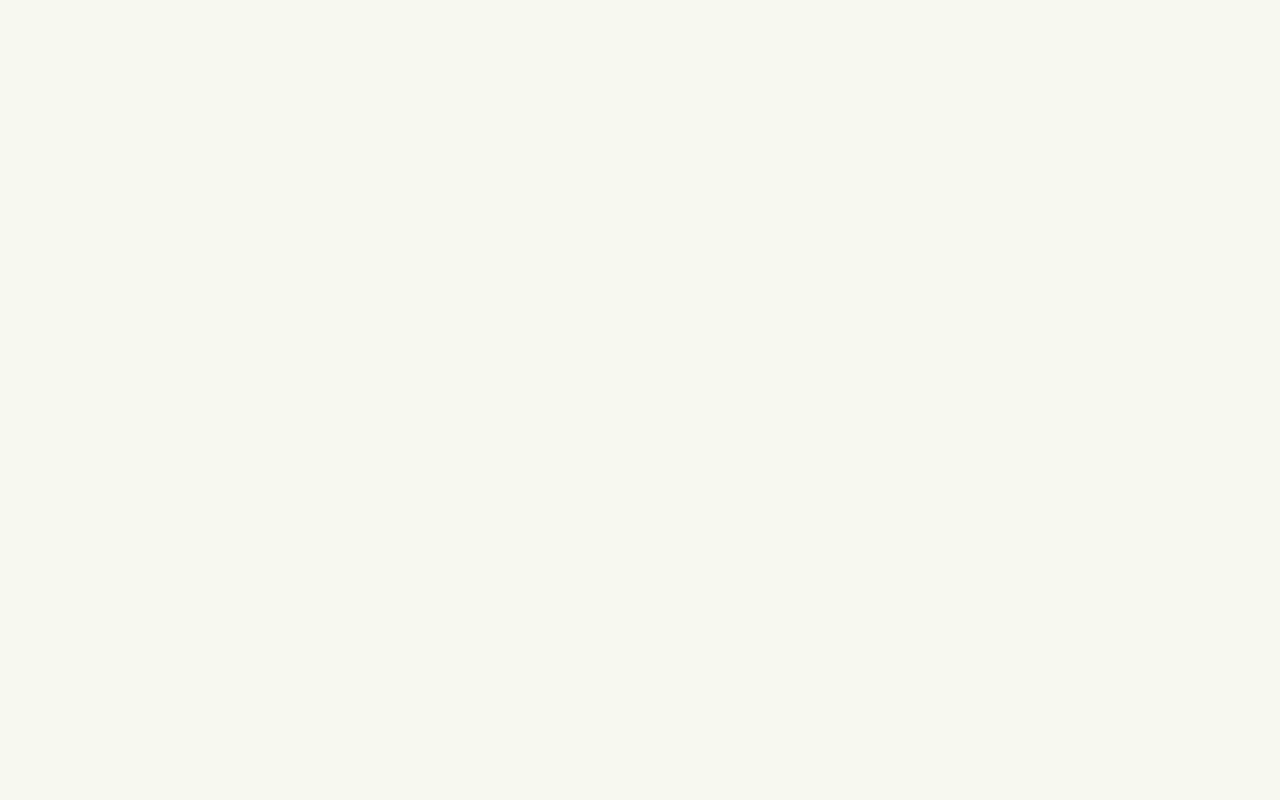
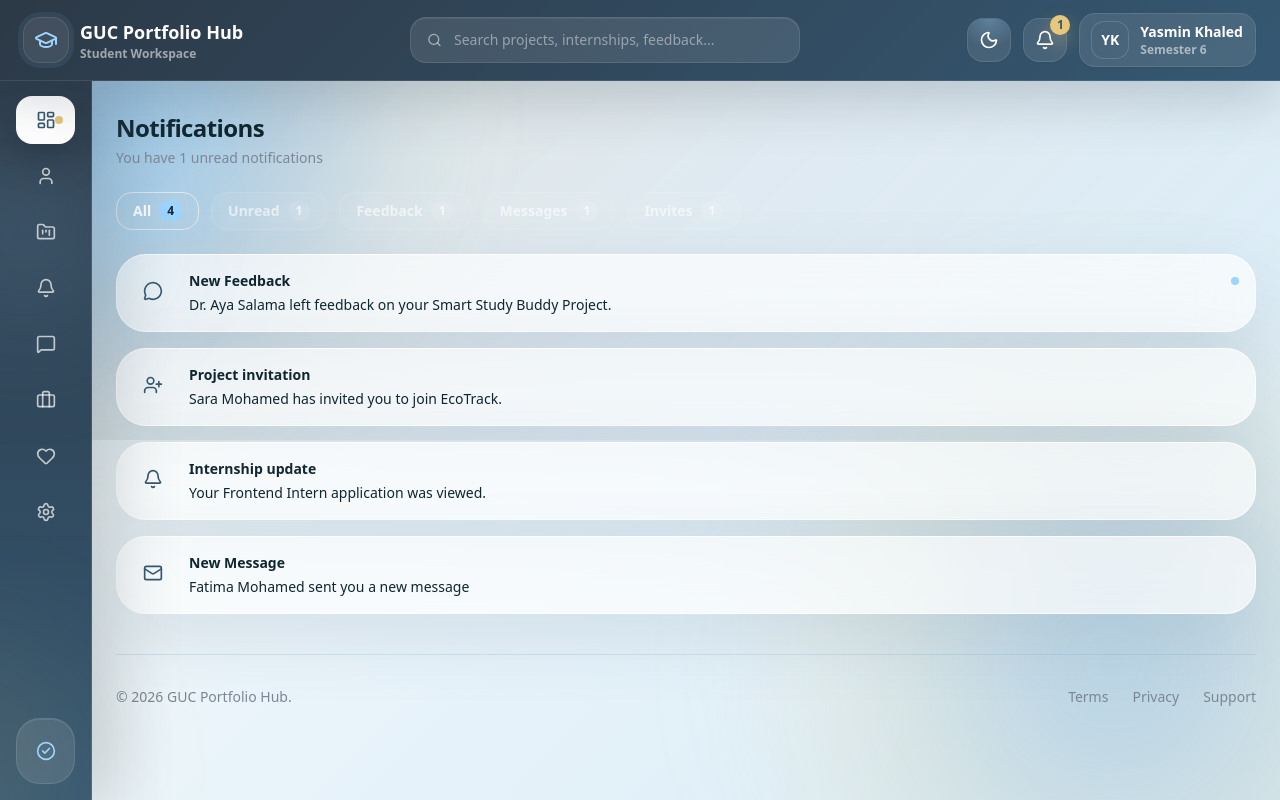
Before and after one commit to xxjessiexx/GUC-Portfolio-Hub, a React (Vite) app in the folder MS2/: page /notifications in a window 1280 px wide. Before the commit this address had no page. Built offline with nearby package versions, Linux system fonts and the light colour scheme.

Commit message:
added a notifications page

```diff
--- a/MS2/src/App.jsx
+++ b/MS2/src/App.jsx
@@ -10,7 +10,8 @@ import ForgotPassword from "./pages/forgot-password";
 import EditProfile from "./pages/EditProfile";
 import FloatingCTA from "./components/ui/FloatingCTA";
 import CreateNewProject from "./pages/CreateNewProject";
-import SetPassword from "./pages/SetPassword"
+import SetPassword from "./pages/SetPassword";
+import Notifications from "./pages/Notifications";
 
 import { UserProfileProvider } from "./context/UserProfileContext";
 
@@ -56,6 +57,8 @@ export default function App() {
             element={<Login users={users} setCurrentUser={setCurrentUser} />}
           />
 
+          <Route path="/notifications" element={<Notifications />} />
+
           <Route
             path="/register"
             element={<Register addUser={addUser} />}
--- a/MS2/src/components/layout/TopNav.jsx
+++ b/MS2/src/components/layout/TopNav.jsx
@@ -4,16 +4,22 @@ import { ThemeToggle } from "@/components/ui/ThemeToggle";
 import { easeOutExpo, tapScale } from "@/lib/motionVariants";
 import { Link } from "react-router-dom";
 import { useUserProfile } from "@/context/UserProfileContext";
+import { useNavigate } from "react-router-dom";
 
-export default function TopNav({ notifications = [] }) {
+export default function TopNav({ notifications}) {
   const unread = notifications.filter((n) => n.unread).length;
   const { profile } = useUserProfile();
+
+  const navigate = useNavigate();
 
   const initials = profile.name
     .split(" ")
     .map((part) => part[0])
     .join("")
     .slice(0, 2);
+  const handleNotificationsClick = () => {
+  navigate("/Notifications");
+};
 
   return (
     <header className="fixed left-0 right-0 top-0 z-50 border-b border-white/10 bg-[linear-gradient(135deg,var(--dark),var(--primary))] text-white shadow-[0_18px_55px_rgba(44,57,71,0.22)] backdrop-blur-2xl">
@@ -46,6 +52,7 @@ export default function TopNav({ notifications = [] }) {
 
           <motion.button
             type="button"
+            onClick={handleNotificationsClick}
             whileHover={{ y: -3 }}
             whileTap={tapScale}
             transition={{ duration: 0.22, ease: easeOutExpo }}
--- /dev/null
+++ b/MS2/src/components/notificationPage/notificationCard.jsx
@@ -0,0 +1,32 @@
+import { AppCard } from "../ui/AppCard";
+
+export default function NotificationCard({ icon, title, description, unread }) {
+  return (
+    <AppCard className="p-4 flex items-start gap-4 border border-white/10 bg-white/5 backdrop-blur-xl">
+
+      {/* Optional Icon */}
+<div className="flex h-10 w-10 items-center justify-center text-[color:var(--primary)]">
+  {icon}
+</div>
+
+
+      {/* Content */}
+      <div className="flex-1 space-y-1">
+        <div className="flex items-center justify-between">
+          <h2 className="text-sm font-bold text-[color:var(--ink)">
+            {title}
+          </h2>
+
+          {/* Unread dot */}
+          {unread && (
+            <span className="h-2 w-2 rounded-full bg-[color:var(--accent)]" />
+          )}
+        </div>
+
+        <p className="text-sm text-[color:var(--muted)">
+          {description}
+        </p>
+      </div>
+    </AppCard>
+  );
+}
--- /dev/null
+++ b/MS2/src/components/notificationPage/notificationTabs.jsx
@@ -0,0 +1,96 @@
+import { useState } from "react";
+import { motion } from "framer-motion";
+import { AppCard } from "@/components/ui/AppCard";
+import NotificationCard from "./notificationCard";
+import { MessageCircle, Bell, Mail, UserPlus } from "lucide-react";
+
+export default function NotificationsTabs({ notifications }) {
+const [activeTab, setActiveTab] = useState("all");
+const iconMap = {
+  feedback: <MessageCircle className="h-5 w-5" />,
+  message: <Mail className="h-5 w-5" />,
+  invite: <UserPlus className="h-5 w-5" />,
+  default: <Bell className="h-5 w-5" />,
+};
+
+const tabs = [
+    { key: "all", label: "All" },
+    { key: "unread", label: "Unread" },
+    { key: "feedback", label: "Feedback" },
+    { key: "messages", label: "Messages" },
+    { key: "invites", label: "Invites" },
+];
+
+const filteredNotifications = notifications.filter((n) => {
+    if (activeTab === "unread") return n.unread;
+    if (activeTab === "feedback") return n.type === "feedback";
+    if (activeTab === "messages") return n.type === "message";
+    if (activeTab === "invites") return n.type === "invite";
+    return true;
+});
+const counts = {
+all: notifications.length,
+unread: notifications.filter(n => n.unread).length,
+feedback: notifications.filter(n => n.type === "feedback").length,
+messages: notifications.filter(n => n.type === "message").length,
+invites: notifications.filter(n => n.type === "invite").length,
+};
+
+return (
+    <div className="space-y-6">
+    {/* Tabs */}
+   <div className="flex flex-wrap gap-3">
+  {tabs.map((tab) => {
+    const isActive = activeTab === tab.key;
+
+    return (
+      <motion.button
+        key={tab.key}
+        onClick={() => setActiveTab(tab.key)}
+        whileHover={{ y: -2 }}
+        whileTap={{ scale: 0.96 }}
+        className={`flex items-center gap-2 rounded-2xl px-4 py-2 text-sm font-semibold transition-all duration-300 border
+          ${
+            isActive
+              ? "border-[color:var(--ink)]/40 bg-[color:var(--ink)]/15 text-white shadow-[0_6px_20px_rgba(156,213,255,0.2)]"
+              : "border-white/10 bg-white/5 text-white/60 hover:text-white hover:bg-white/10"
+          }`}
+      >
+        <span>{tab.label}</span>
+
+        {/* Count badge */}
+        <span
+          className={`rounded-full px-2 py-0.5 text-xs font-bold
+            ${
+              isActive
+                ? "bg-[color:var(--accent)] text-[color:var(--ink)]"  //first affect the number circle
+                : "bg-white/10 text-white/70"
+            }`}
+        >
+          {counts[tab.key]}
+        </span>
+      </motion.button>
+    );
+  })}
+</div>
+
+      {/* Content */}
+    <div className="space-y-4">
+        {filteredNotifications.length === 0 ? (
+        <p className="text-sm text-white/50">No notifications</p>
+        ) : (
+        filteredNotifications.map((n) => (
+  <NotificationCard
+    key={n.id}
+    title={n.title}
+    description={n.text}
+    unread={n.unread}
+    icon={iconMap[n.type] || iconMap.default}
+
+  />
+))
+        )}
+    </div>
+    </div>
+);
+}
--- a/MS2/src/data/studentDashboardData.js
+++ b/MS2/src/data/studentDashboardData.js
@@ -1,3 +1,5 @@
+
+
 export const student = {
   name: "Yasmin Khaled",
   email: "yasmin.khaled@student.guc.edu.eg",
@@ -50,9 +52,10 @@ export const projects = [
 ];
 
 export const notifications = [
-  { title: "New instructor feedback", text: "Dr. Aya commented on Smart Study Buddy.", unread: true },
-  { title: "Project invitation", text: "You were invited to join EcoTrack.", unread: true },
-  { title: "Internship update", text: "Your Frontend Intern application was viewed.", unread: false },
+  { title: "New Feedback", text: "Dr. Aya Salama left feedback on your Smart Study Buddy Project.", unread: true, type:"feedback" },
+  { title: "Project invitation", text: "Sara Mohamed has invited you to join EcoTrack.", unread: false, type:"invite" },
+  { title: "Internship update", text: "Your Frontend Intern application was viewed.", unread: false, type:"" },
+  {title: "New Message", text: "Fatima Mohamed sent you a new message", unread: false, type:"message" }
 ];
 
 export const recommendedProjects = [
--- /dev/null
+++ b/MS2/src/pages/Notifications.jsx
@@ -0,0 +1,23 @@
+import DashboardLayout from "@/components/layout/DashboardLayout";
+import { notifications } from "@/data/studentDashboardData";
+import { SectionHeader } from "@/components/ui/SectionHeader";
+import NotificationsTabs from "@/components/notificationPage/notificationTabs";
+
+
+export default function Notifications() {
+const count =  notifications.filter(n => n.unread).length;
+const mssg = `You have ${count} unread notifications`;
+return(
+
+<DashboardLayout notifications={notifications}>
+    <div className="space-y-6">
+            <SectionHeader
+            title="Notifications"
+            subtitle= {mssg}
+            />
+
+            <NotificationsTabs notifications={notifications}/>
+    </div>
+</DashboardLayout>
+);
+}
```
